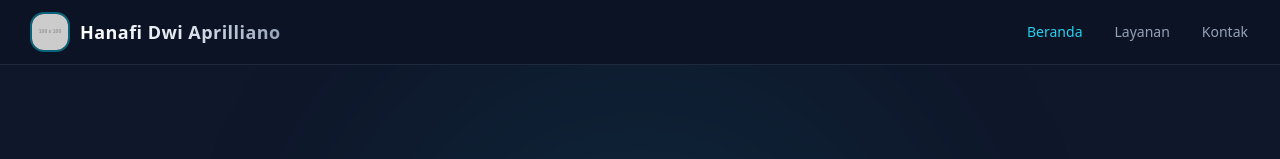
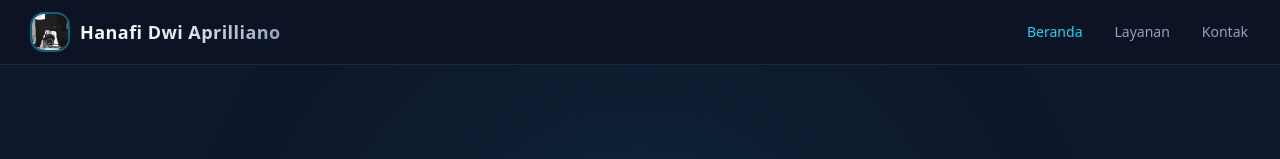
Before and after one commit to hafinif12370-web/tes-aja, a plain HTML site: page index.html in a window 1280 px wide. Shown: the top 159 px of the page. Drawn offline with nearby package versions, Linux system fonts and the light colour scheme; placeholder pictures from the web are drawn by us.

Commit message:
Update index.html

```diff
--- a/index.html
+++ b/index.html
@@ -19,7 +19,7 @@
             <div class="flex items-center justify-between h-16">
                 <!-- Brand / Logo & Nama -->
                 <a href="#" class="flex items-center space-x-3 font-semibold text-lg tracking-wide">
-                    <img src="img/pp.jpeg"
+                    <img src="pp.jpeg"
                          alt="Foto Profil Navbar"
                          class="w-9 h-9 rounded-xl object-cover ring-2 ring-cyan-500/50"
                          onerror="this.src='https://via.placeholder.com/100'">
```
